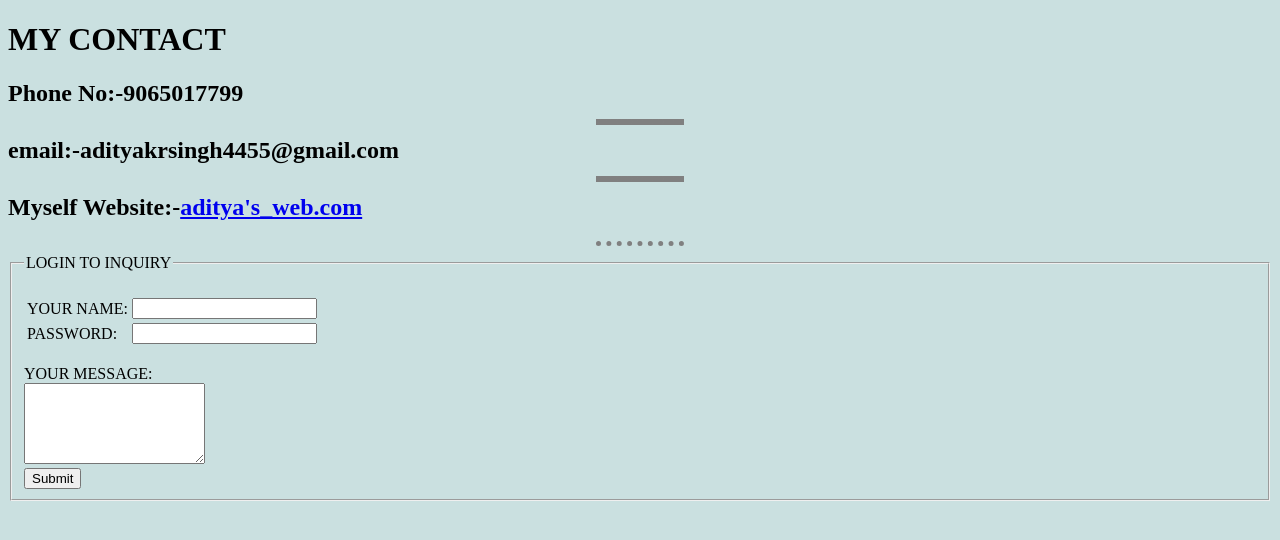
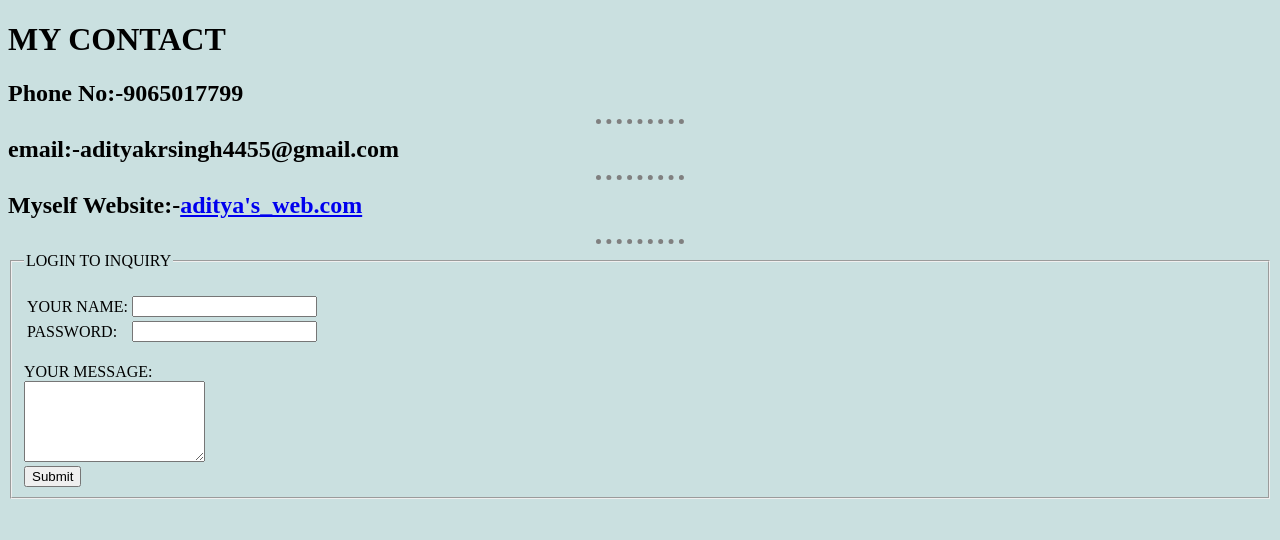
Before and after one commit to aditya9065/cv, a plain HTML site: page CONTACT.HTML in a window 1280 px wide. Drawn offline with Linux system fonts and the light colour scheme.

Commit message:
Update CONTACT.HTML

```diff
--- a/CONTACT.HTML
+++ b/CONTACT.HTML
@@ -23,7 +23,7 @@
 
     <h1><EMP>MY CONTACT</EMP></h1>
 
-    <h2>Phone No:-9065017799<br><hr size="3" noshade> email:-adityakrsingh4455@gmail.com<br><hr size="3" noshade>Myself Website:-<a href="index.html">aditya's_web.com</a></H2>
+    <h2>Phone No:-9065017799<br><hr > email:-adityakrsingh4455@gmail.com<br><hr >Myself Website:-<a href="index.html">aditya's_web.com</a></H2>
     <HR>
 
     <FORm class="" action="mailto:adityakrsingh4455@gmail.com" method="post">
```
